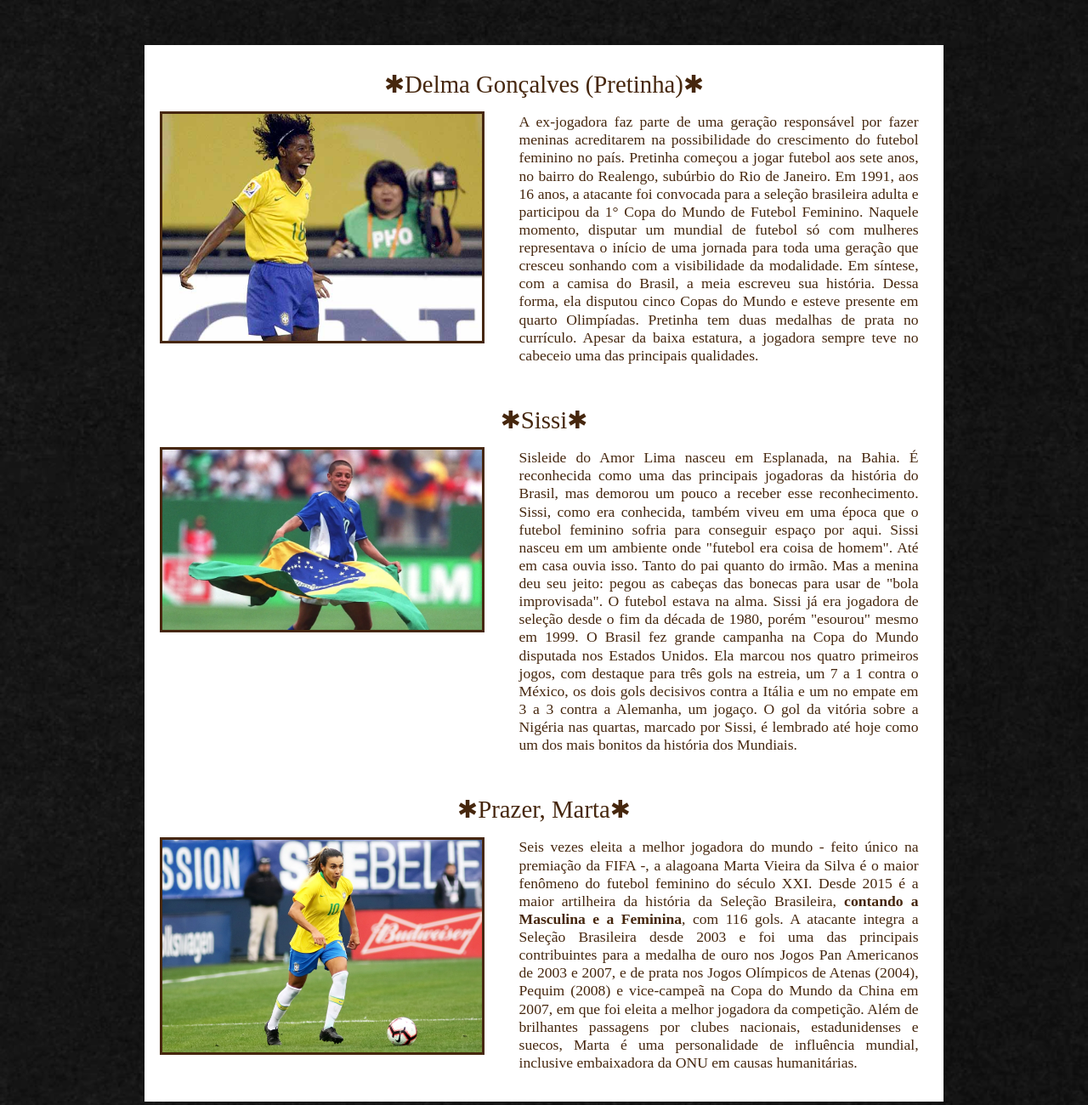
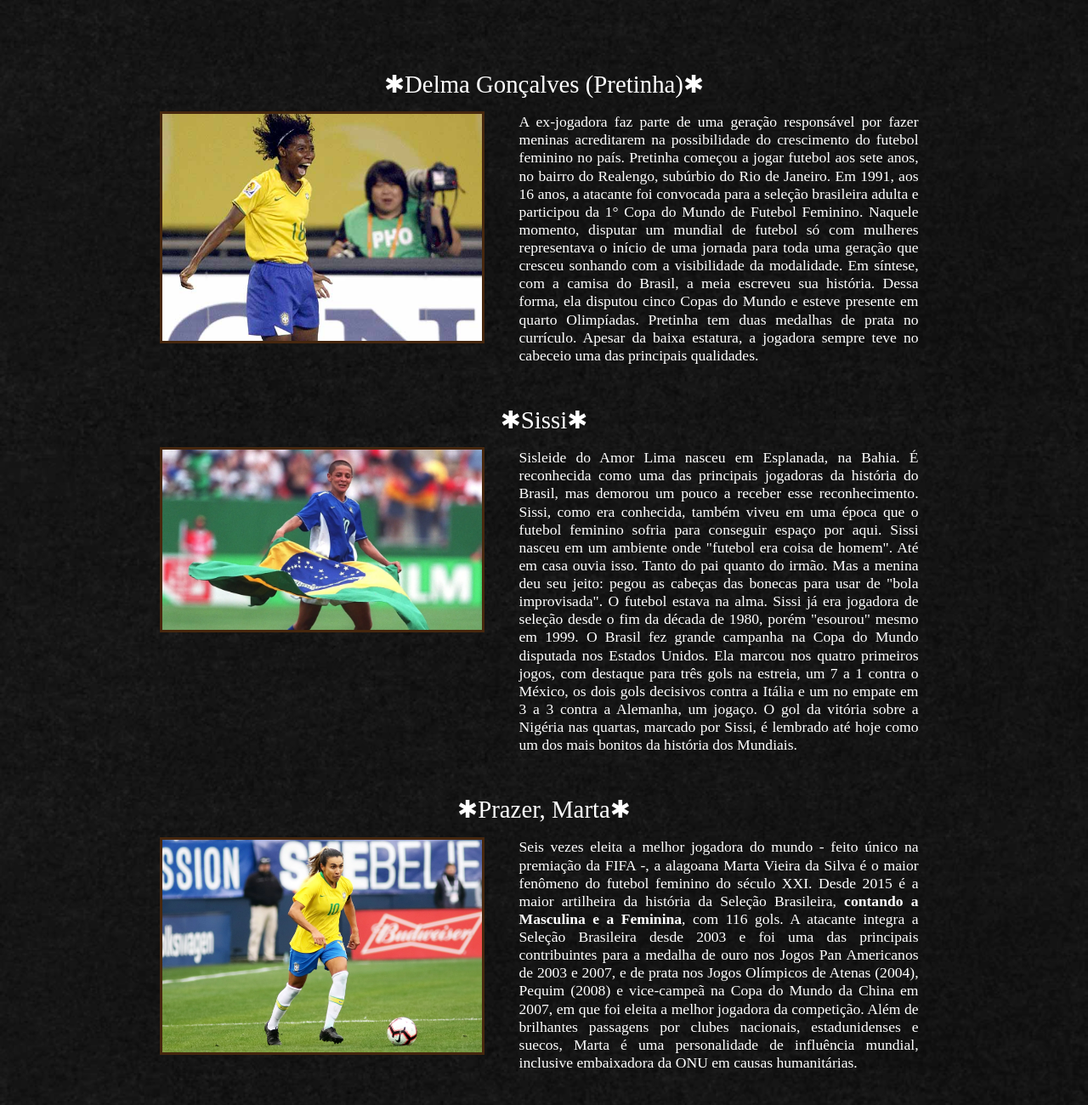
Before and after one commit to HenriqueMa1a/Propagation-history-women-ssoccer, a plain HTML site: page projetoMentoria/destaques.html in a window 1280 px wide. Shown: the part 320-1620 px from the top of the page at 85% size. Drawn offline with Linux system fonts and the light colour scheme.

Commit message:
Finalização com alguns detalhes a mais

```diff
--- a/projetoMentoria/style.css
+++ b/projetoMentoria/style.css
@@ -441,14 +441,14 @@ a>img:hover{
 /* Início do conteúdo principal da 2° página*/
 
 .principal-destaque{
-    background: white;
+
     margin: 0 auto;
     width: 940px;
 }
 .pretinha>h2{
     font-size: 1.8em;
     padding-top: 1.1em;
-    color: rgba(70, 39, 14,1) ;
+    color: white;
     text-align: center;
 }
 
@@ -472,7 +472,7 @@ a>img:hover{
     text-align: justify;
     line-height: 1.2em;
     font-size: 1.1em;
-    color: rgba(70, 39, 14,1);
+    color: white;
 }
 
 /*Fim do CSS de DEMA*/
@@ -483,7 +483,7 @@ a>img:hover{
 .sissi>h2{
     font-size: 1.8em;
     padding-top: 1.1em;
-    color: rgba(70, 39, 14,1) ;
+    color: white;
     text-align: center;
 }
 
@@ -507,7 +507,7 @@ a>img:hover{
     text-align: justify;
     line-height: 1.2em;
     font-size: 1.1em;
-    color: rgba(70, 39, 14,1);
+    color: white;
 }
 
 /*Fim CSS SISSI*/
@@ -521,7 +521,7 @@ a>img:hover{
 .marta>h2{
     font-size: 1.8em;
     padding-top: 1.1em;
-    color: rgba(70, 39, 14,1) ;
+    color: white;
     text-align: center;
 
 }
@@ -546,7 +546,7 @@ a>img:hover{
     text-align: justify;
     line-height: 1.2em;
     font-size: 1.1em;
-    color: rgba(70, 39, 14,1);
+    color: white;
 }
 /* Fim do CSS MARTA*/
 
```
Also changed, not shown: projetoMentoria/home.html (+3 -3 lines).
